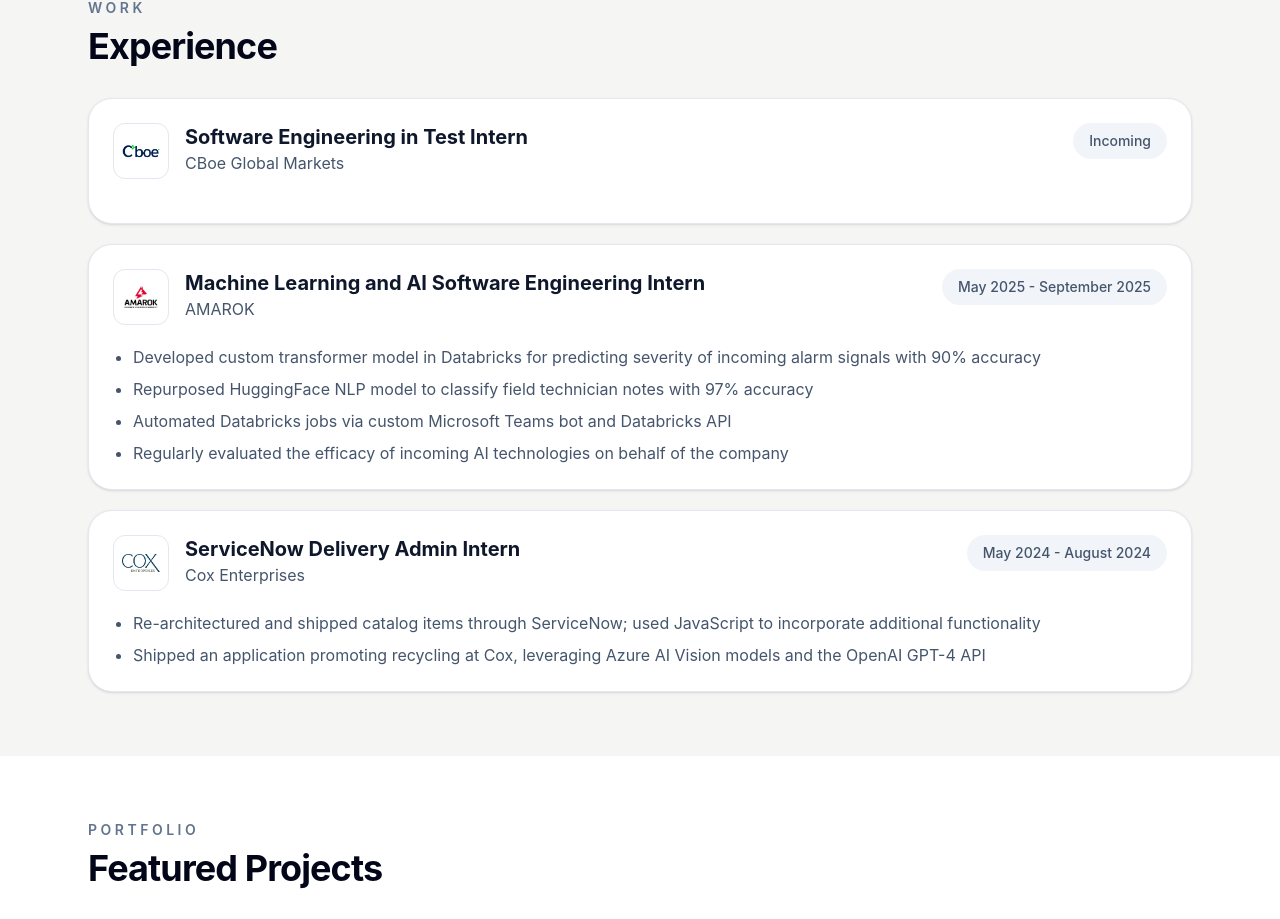
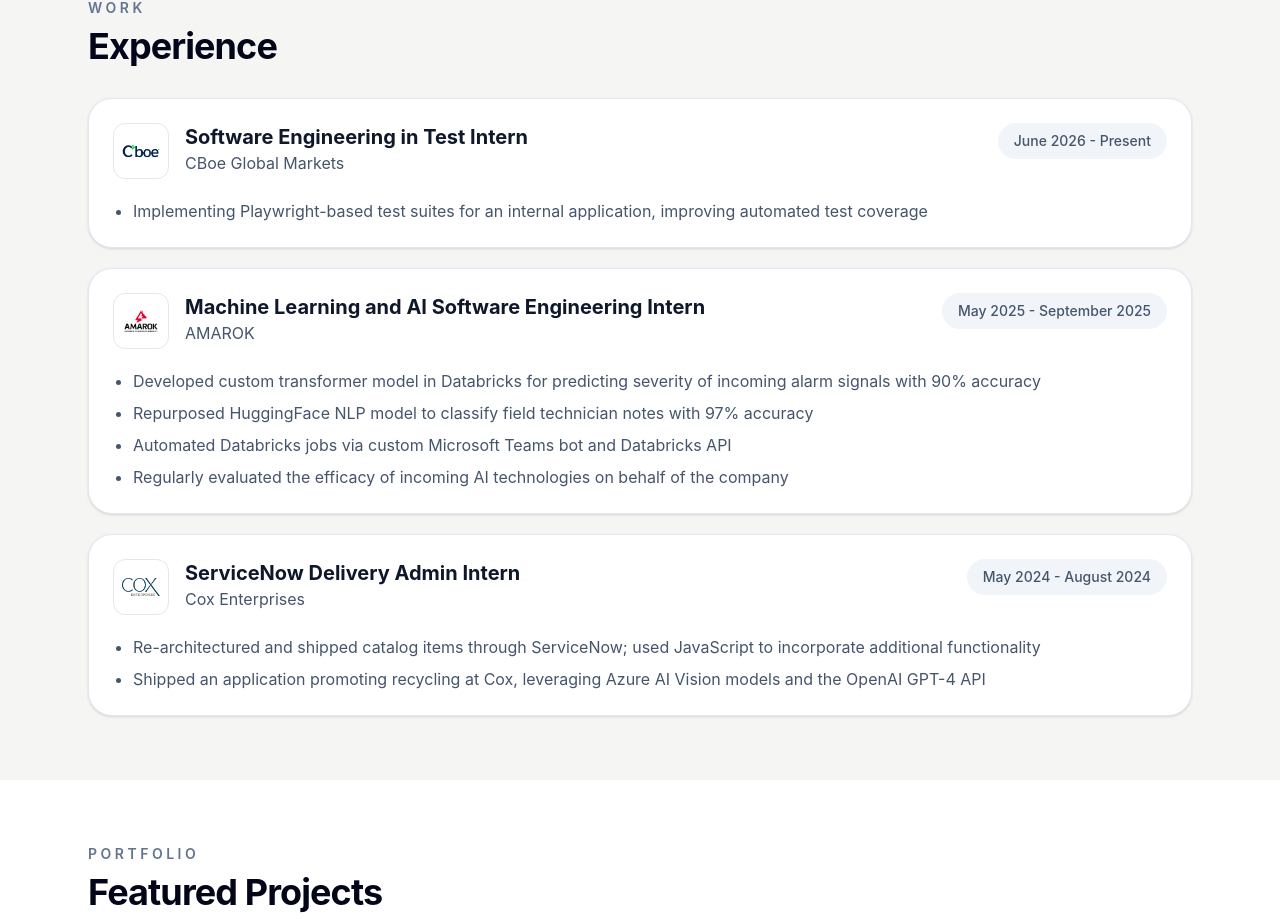
Before and after one commit to Greysonmcr/professionalSite, a React (Vite) app: page / in a window 1280 px wide. Shown: the part 1359-2278 px from the top of the page. Built offline with nearby package versions, Linux system fonts and the light colour scheme.

Commit message:
Add Cboe bullet. Updated resume

```diff
--- a/index.html
+++ b/index.html
@@ -17,8 +17,7 @@
       content="Software engineer specializing in machine learning, data engineering, and full-stack development."
     />
     <meta property="og:type" content="website" />
-    <meta property="og:url" content="https://yourdomain.com" />
-    <meta property="og:image" content="https://yourdomain.com/preview.png" />
+    <meta property="og:url" content="https://greysonmcreynolds.com" />
     <link rel="icon" type="image/png" href="/favicon.png" />
     <meta name="viewport" content="width=device-width, initial-scale=1.0" />
     <title>Greyson's Great Site</title>
--- a/src/App.jsx
+++ b/src/App.jsx
@@ -58,8 +58,9 @@
     role: "Software Engineering in Test Intern",
     company: "CBoe Global Markets",
     logo: cboe,
-    dates: "Incoming",
+    dates: "June 2026 - Present",
     bullets: [
+      "Implementing Playwright-based test suites for an internal application, improving automated test coverage",
     ],
   },
   {
```
Also changed, not shown: 1 other file (tests, documents, lock files or other folders).
